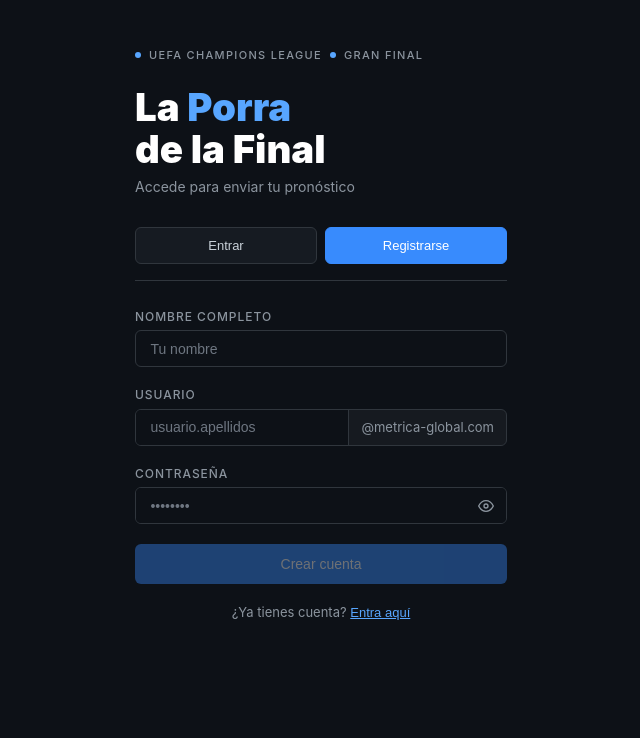
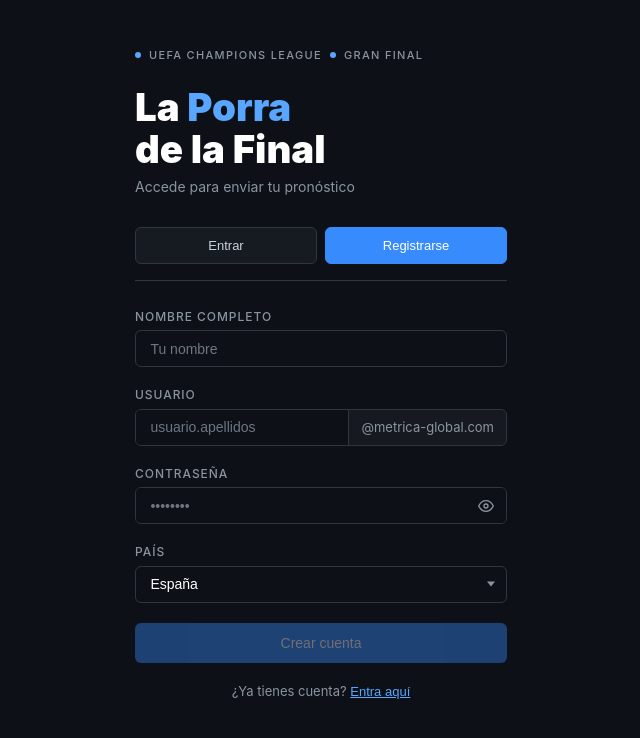
Before and after one commit to Robeerlc/champions-final-front, an Angular app: page /login in a window 1280 px wide. Both pictures are taken after a click on the button "Registrarse". Shown: the top 738 px of the page, without its empty margins (319-959 px from the left). Built offline with nearby package versions, Linux system fonts and the light colour scheme.

Commit message:
hotfix visual auth

```diff
--- a/src/app/components/auth/auth.component.html
+++ b/src/app/components/auth/auth.component.html
@@ -83,6 +83,15 @@
       </div>
     </div>
 
+    <div class="field-group">
+      <div class="section-label">País</div>
+      <div class="select-wrap">
+        <select formControlName="country" class="field-input" disabled>
+          <option value="SPAIN">España</option>
+        </select>
+      </div>
+    </div>
+
     <div class="error-banner" *ngIf="error">{{ error }}</div>
 
     <button type="submit" class="submit-btn" [disabled]="registerForm.invalid || loading">
--- a/src/app/components/auth/auth.component.scss
+++ b/src/app/components/auth/auth.component.scss
@@ -208,6 +208,11 @@ $error-text: #f85149;
   &:hover { color: $accent; }
 }
 
+.field-input:disabled {
+  opacity: 0.5;
+  cursor: not-allowed;
+}
+
 .select-wrap {
   position: relative;
 
```
